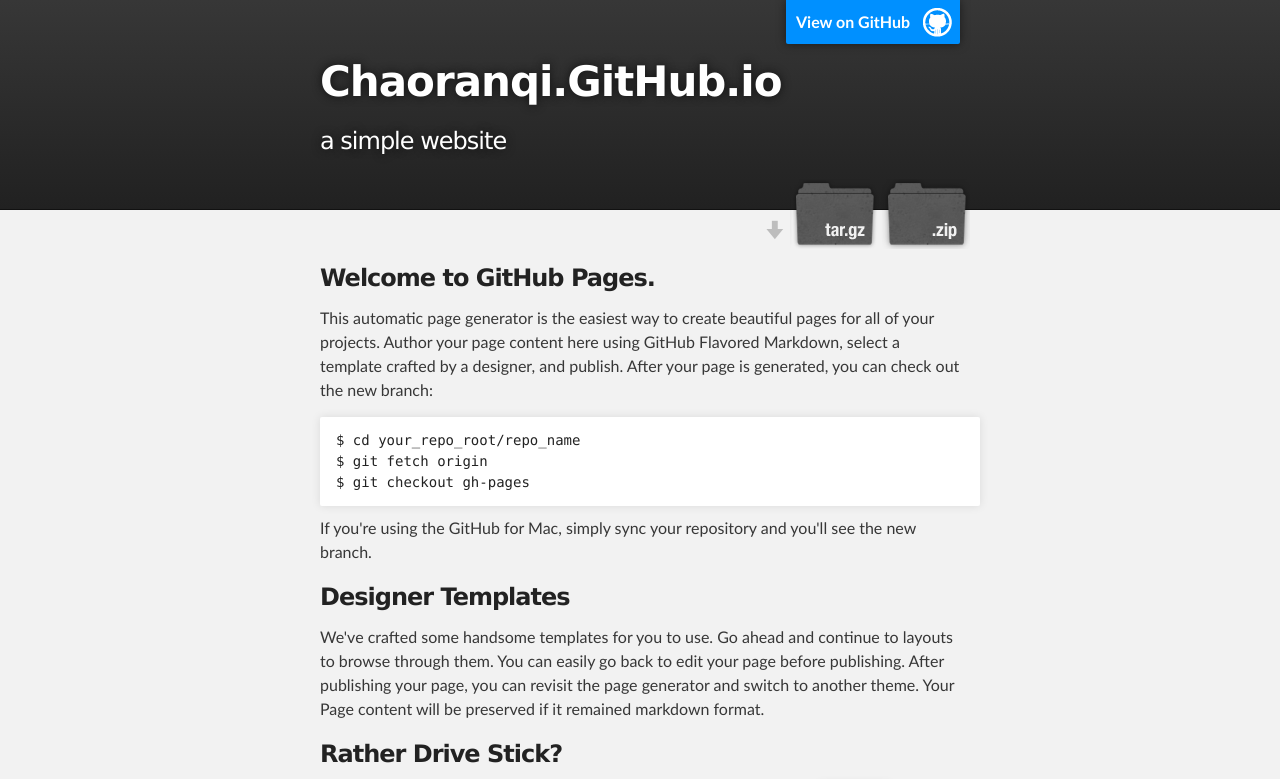
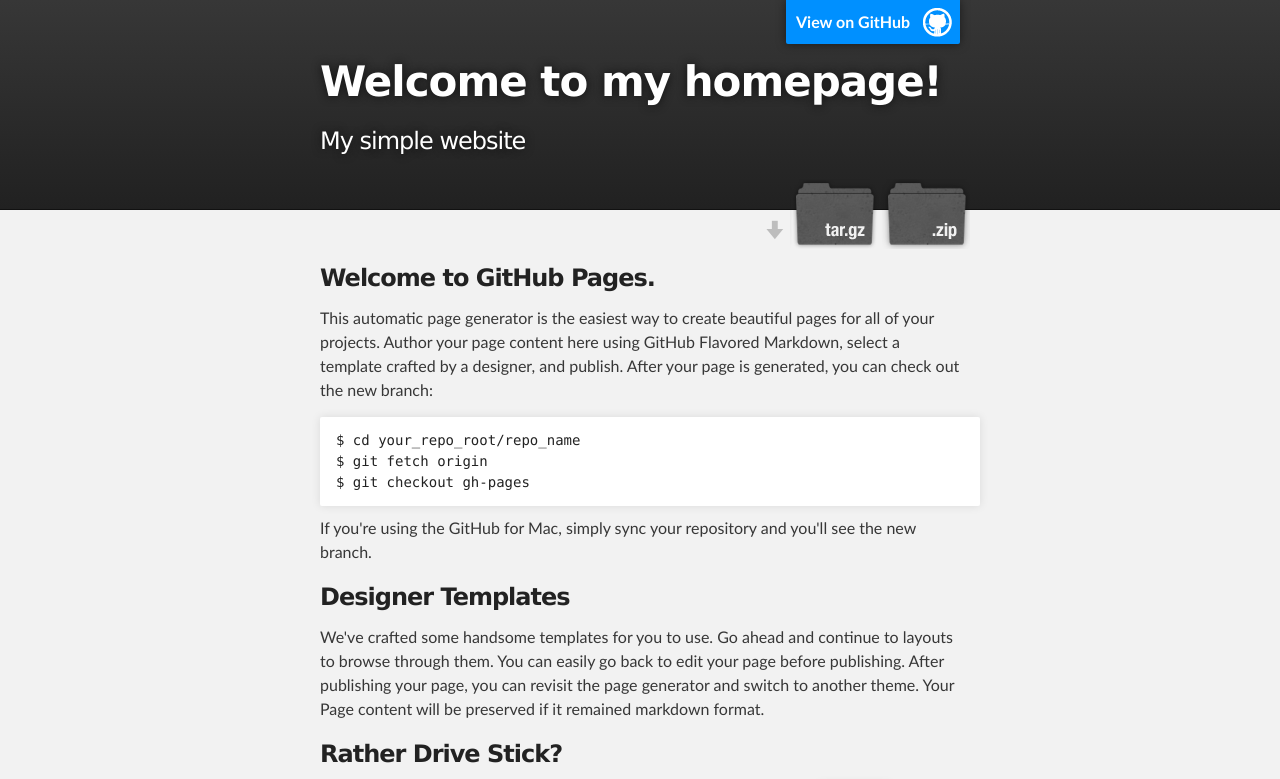
Before and after one commit to slayerrrrr/chaoranqi.github.io, a plain HTML site: page index.html in a window 1280 px wide. Shown: the top 779 px of the page. Drawn offline with Linux system fonts and the light colour scheme.

Commit message:
change the name of page

```diff
--- a/index.html
+++ b/index.html
@@ -18,8 +18,8 @@
         <header class="inner">
           <a id="forkme_banner" href="https://github.com/slayerrrrr/chaoranqi.github.io">View on GitHub</a>
 
-          <h1 id="project_title">Chaoranqi.GitHub.io</h1>
-          <h2 id="project_tagline">a simple website </h2>
+          <h1 id="project_title">Welcome to my homepage!</h1>
+          <h2 id="project_tagline">My simple website </h2>
 
             <section id="downloads">
               <a class="zip_download_link" href="https://github.com/slayerrrrr/chaoranqi.github.io/zipball/master">Download this project as a .zip file</a>
```
